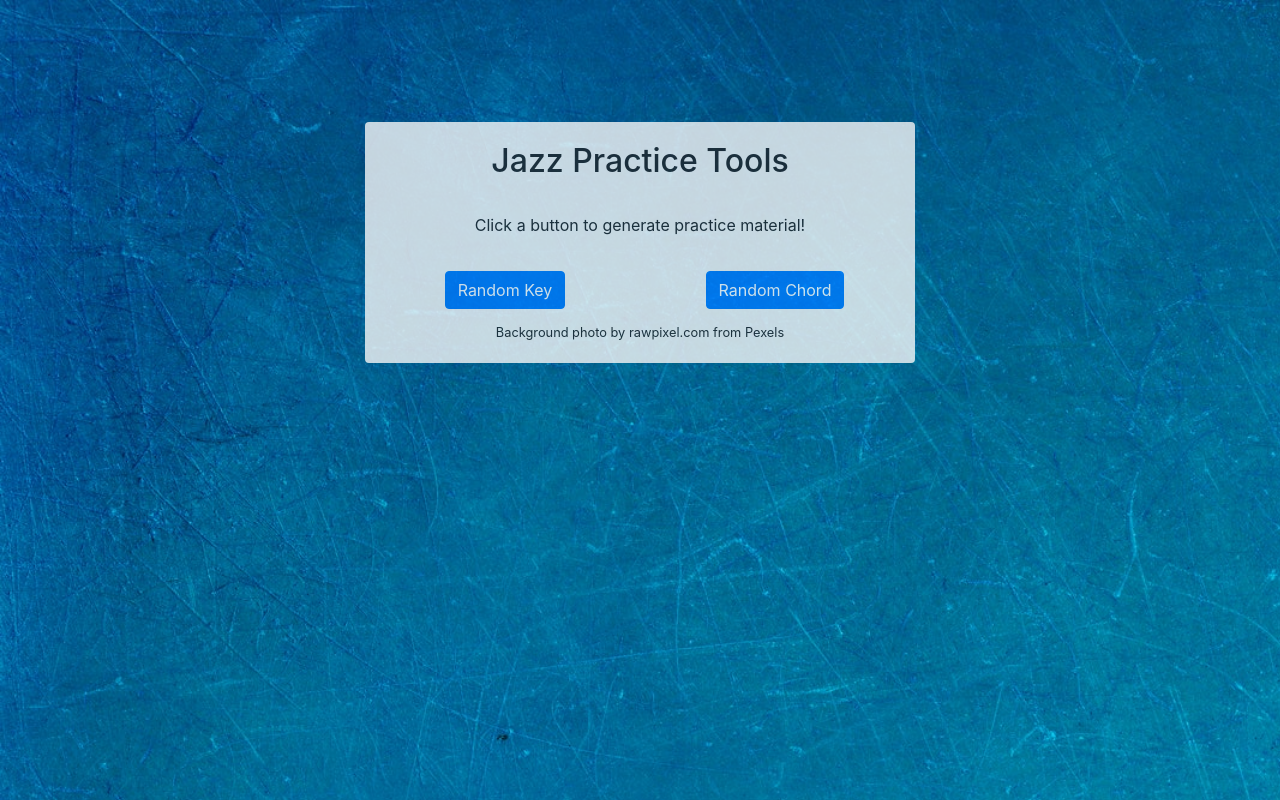
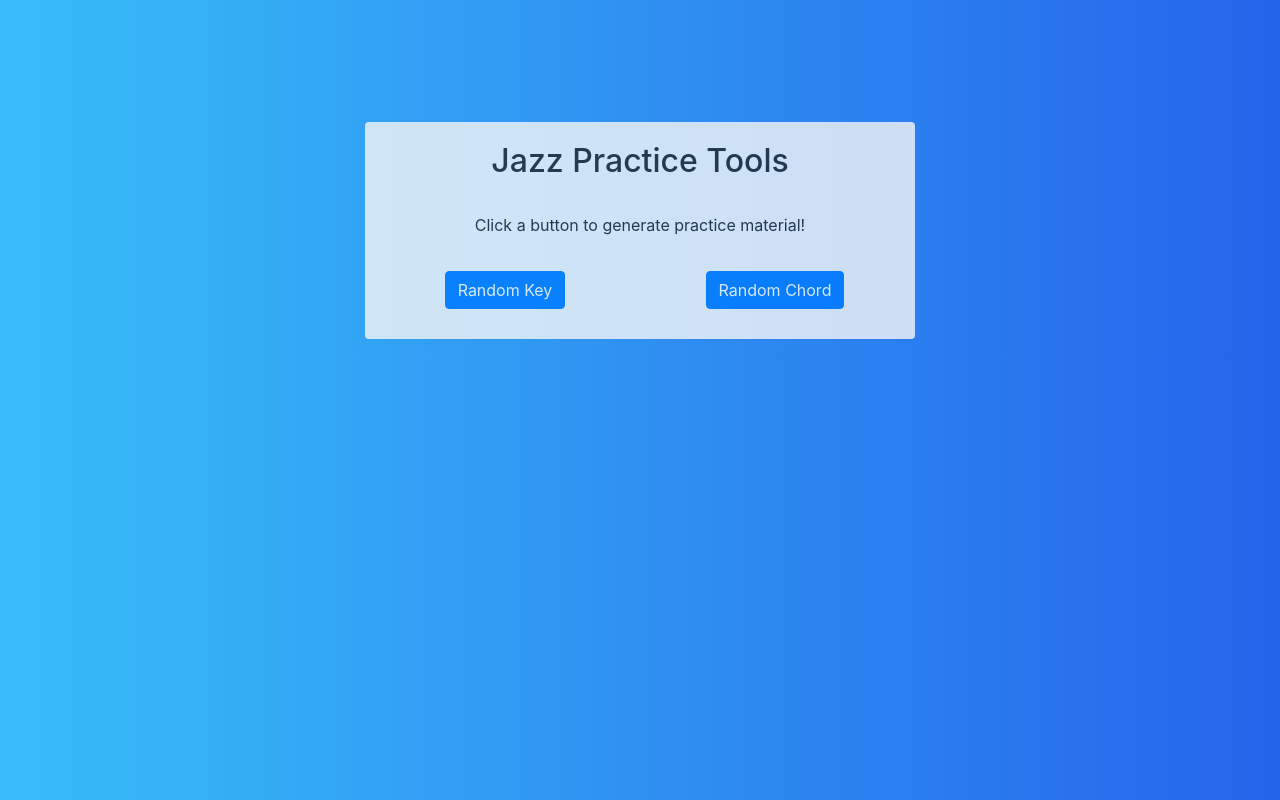
Before and after one commit to jwwitherspoon/jazz-practice, a plain HTML site: page index.html in a window 1280 px wide. Drawn offline with nearby package versions, Linux system fonts and the light colour scheme.

Commit message:
Replace background with gradient

```diff
--- a/index.html
+++ b/index.html
@@ -63,7 +63,6 @@
 						<button type="button" class="btn btn-primary" onclick="generateChord()">Random Chord</button>
 					</div>
 				</div>
-				<small>Background photo by rawpixel.com from Pexels</small>
 			</div>
 		</div>
 	</body>
--- a/styles.css
+++ b/styles.css
@@ -1,11 +1,5 @@
-/*
-Background photo by rawpixel.com from Pexels
-*/
-
 body {
-	background-image: url("background.jpg");
-	background-repeat: no-repeat;
-	background-size: 3000px 2000px;
+	background: linear-gradient(90deg, #38bdf8, #2564eb);
 }
 
 .container {
```
Also changed, not shown: background.jpg (deleted).
